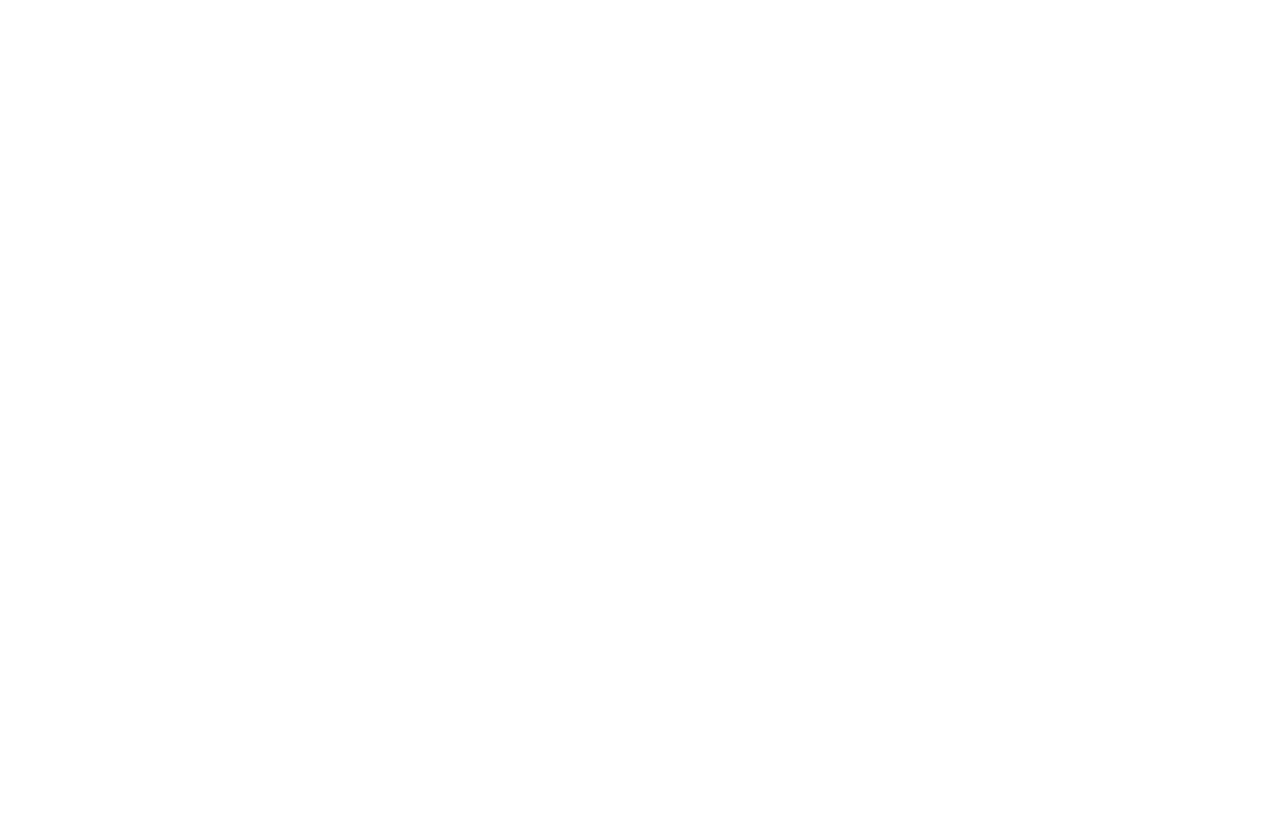
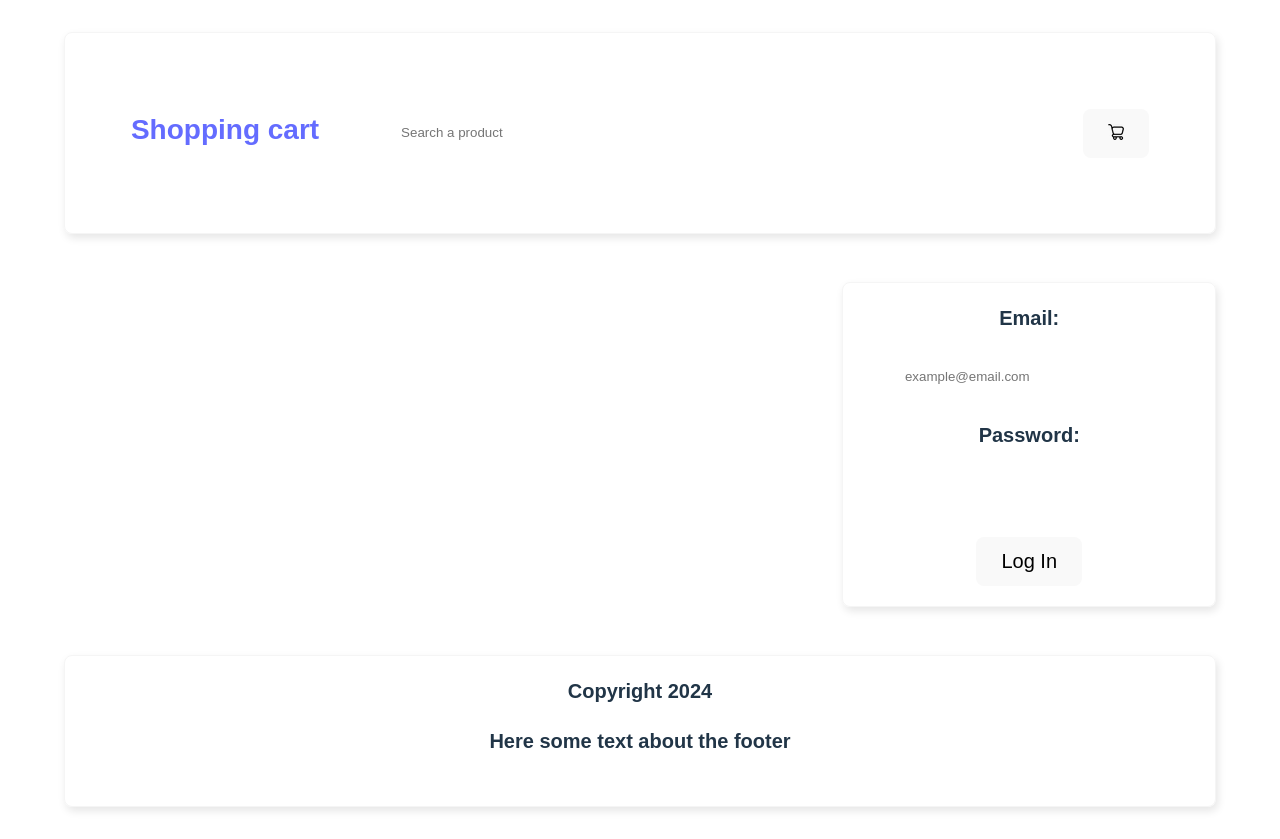
Before and after one commit to Cairon29/Generic-ecommerce, a React (Vite) app in the folder shopping-cart/: page /LogIn in a window 1280 px wide. Before the commit this address had no page. Before the commit the page ends 800 px from the top, so only its background shows below. Built offline with nearby package versions, Linux system fonts and the light colour scheme; no server answers.

Commit message:
add dummy log-in with a dummy json file

```diff
--- a/shopping-cart/src/App.css
+++ b/shopping-cart/src/App.css
@@ -5,8 +5,6 @@
   text-align: center;
 
   display: grid;
-  /* grid-template-columns: 50px, repeat(2, 1fr);
-  grid-template-rows: repeat(2, auto), minmax(400px, 600px); */
   gap: 3em;
   grid-template-areas:
     "header header header"
--- a/shopping-cart/src/AppRouter.jsx
+++ b/shopping-cart/src/AppRouter.jsx
@@ -2,6 +2,7 @@
 import { Cart } from './components/cart/Cart.jsx';
 import { Home } from './components/home/Home.jsx';
 import { PlaceOrder } from './components/placeOrder/PlaceOrder.jsx';
+import { Login } from './components/login/Login.jsx';
 
 export const AppRouter = () => {
     return (
@@ -11,6 +12,8 @@
                 <Route path="/home" element={<Home />} />
                 <Route path='/cart' element={<Cart />} />
                 <Route path='/confirm-order' element={<PlaceOrder />} />
+                <Route path='/LogIn' element={<Login />} />
+                <Route path='*' element={ <div>404 - Not Found</div>} />
             </Routes>
         </BrowserRouter>
     )
--- a/shopping-cart/src/components/home/main/Product.jsx
+++ b/shopping-cart/src/components/home/main/Product.jsx
@@ -9,11 +9,6 @@
     if (cart.find((item) => item.id === id)) {
       return
     } else {
-      // const amount = 1; // Define amount explicitly
-      // setCart((prev) => [
-      //   ...prev,
-      //   { ...product, amount, total: product.price * amount },
-      // ]);
       setCart((prev) => [...prev, { ...product, amount: 1, total : product.price }]);
     }
   }
--- /dev/null
+++ b/shopping-cart/src/components/login/Login.jsx
@@ -0,0 +1,16 @@
+import { Header } from '../header/Header';
+import { Main } from './main/Main';
+import { Footer } from '../footer/Footer';
+import './styles.css'
+
+export const Login = () => {
+
+
+    return (
+        <>
+            <Header/>
+            <Main/>
+            <Footer/>
+        </>
+    )
+}
--- /dev/null
+++ b/shopping-cart/src/components/login/main/Form.jsx
@@ -0,0 +1,26 @@
+export const Form = ({ hdlFunctions, userData }) => {
+    return (
+      <main>
+          <form onSubmit={hdlFunctions.hdlSubmit} className='logIn-form'>
+
+              <label htmlFor="name">Email: </label>
+              <input
+                  type="email"
+                  placeholder="example@email.com"
+                  name="email"
+                  value={userData.email}
+                  onChange={hdlFunctions.hdlEmail}
+              />
+
+              <label htmlFor="password">Password: </label>
+              <input
+                  type="password"
+                  name="password"
+                  value={userData.password}
+                  onChange={hdlFunctions.hdlPassword}
+              />
+              <button type='submit'> Log In</button>
+          </form>
+      </main>
+    )
+  }
--- /dev/null
+++ b/shopping-cart/src/components/login/main/Main.jsx
@@ -0,0 +1,44 @@
+import { useEffect, useState } from 'react';
+import { useNavigate } from 'react-router-dom';
+import { getUsers } from '../../../services/dbServices';
+import { Form } from './Form';
+
+export const Main = () => {
+
+    const [users, setUsers] = useState([]);
+
+    useEffect (() => {
+        getUsers()
+        .then(response => {
+            setUsers(response)
+        })
+        .catch(error => ( console.log(error)));
+    }, [])
+
+    const [ userData, setUserData ] = useState({
+        email: '',
+        password: ''
+    });
+
+    const navigate = useNavigate();
+
+    const hdlFunctions = {
+        hdlPassword : (e) => {
+            setUserData({...userData, password: e.target.value})
+        },
+        hdlEmail : (e) => {
+            setUserData({...userData, email: e.target.value})
+        },
+        hdlSubmit : (e) => {
+            e.preventDefault();
+            const user = users.find(user => user.email === email && user.password === password);
+            if (user) {
+                navigate('/home');
+            }
+        }
+    }
+
+    return (
+        <Form hdlFunctions={hdlFunctions} userData={userData}/>
+    )
+}
--- /dev/null
+++ b/shopping-cart/src/components/login/styles.css
@@ -0,0 +1,11 @@
+.logIn-form {
+    width: 100%;
+    display: flex;
+    flex-direction: column;
+    gap: 1em;
+    align-items: center;
+}
+
+.logIn-form input {
+    width: 75%;
+}
--- a/shopping-cart/src/services/dbServices.js
+++ b/shopping-cart/src/services/dbServices.js
@@ -1,7 +1,12 @@
 import axios from 'axios';
 
 const productsURL = 'http://localhost:3001/products';
+const usersURL = "http://localhost:3002/users"
 
 export const getProducts = () => {
     return axios.get(productsURL).then(response => response.data);
 };
+
+export const getUsers = () => {
+    return axios.get(usersURL).then(response => response.data);
+}
```
Also changed, not shown: shopping-cart/package.json (+4 -3 lines), shopping-cart/usersDb.json (added, +67 -0 lines), shopping-cart/productsDb.json (renamed from shopping-cart/db.json), 1 other file (tests, documents, lock files or other folders).
